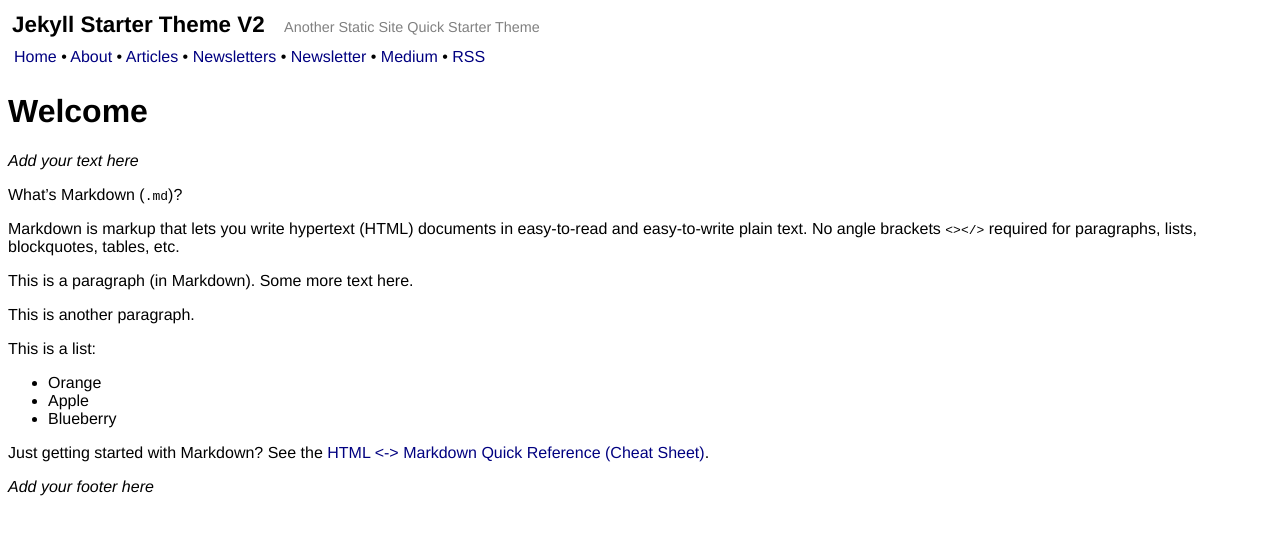
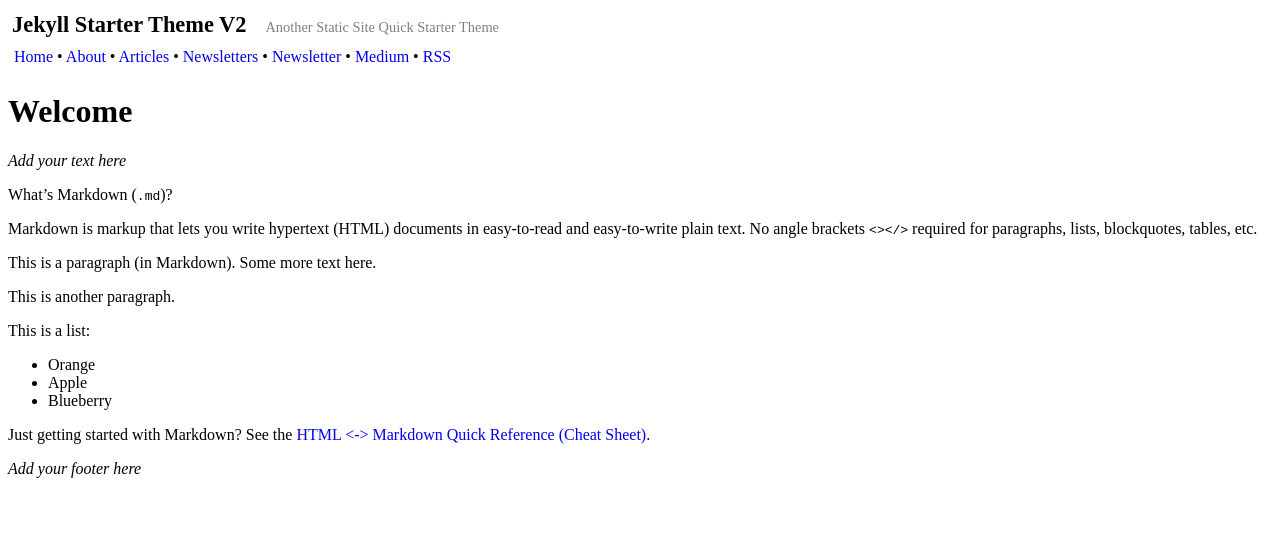
Before and after one commit to elnatnal/the-inclusive-leader, a Jekyll site: the page built from index.md, in a window 1280 px wide. Shown: the top 535 px of the page. Built offline with Jekyll 4.4.1, drawn with Linux system fonts in a browser that asks for light colours.

Commit message:
fixing live site

```diff
--- a/css/_settings.scss
+++ b/css/_settings.scss
@@ -2,6 +2,6 @@
 // css theme variables / settings
 
 
-$font-family:  Helvetica,Arial,sans-serif;
+$font-family: 'Fira Sans', sans-serif;
 
 $link-color:   navy;
--- a/css/style.scss
+++ b/css/style.scss
@@ -15,20 +15,16 @@
  */
 
 body {
-  font-family: $font-family;
 }
 
 a, a:visited {
-  color: $link-color;
+#  color: $link-color;
   text-decoration: none;
 }
 
 a:hover {
   text-decoration: underline;
 }
-
-
-
 
 #header {
   padding: 4px;
```
Also changed, not shown: 1 other file.
